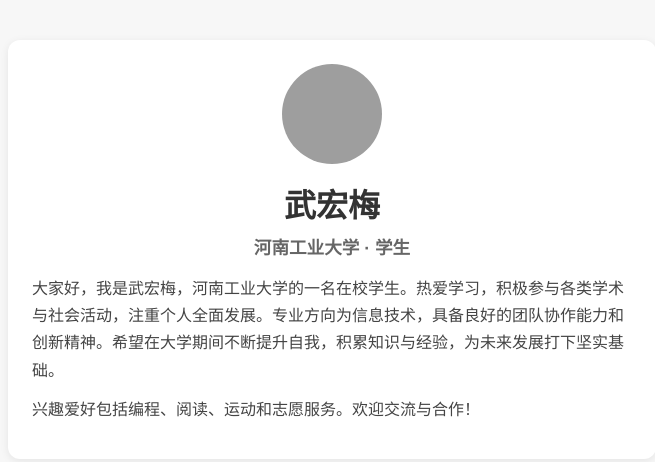
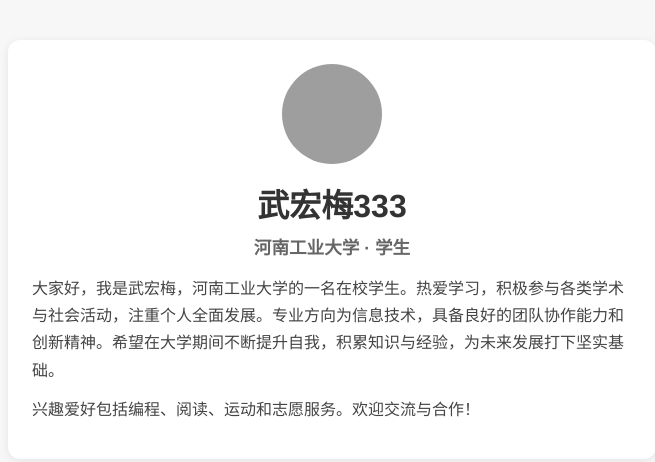
Before and after one commit to 2579114274/Wu, a plain HTML site: page index.html in a window 1280 px wide. Shown: the whole page, without its empty margins (308-963 px from the left). Drawn offline with Linux system fonts and the light colour scheme; grey boxes are pictures that could not be loaded.

Commit message:
测试提交 33

```diff
--- a/index.html
+++ b/index.html
@@ -71,7 +71,7 @@
 <body>
     <div class="profile-container">
         <img class="avatar" src="https://api.dicebear.com/7.x/personas/svg?seed=Wu" alt="武宏梅头像" />
-        <h1>武宏梅</h1>
+        <h1>武宏梅333</h1>
         <h2>河南工业大学 · 学生</h2>
         <div class="desc">
             大家好，我是武宏梅，河南工业大学的一名在校学生。热爱学习，积极参与各类学术与社会活动，注重个人全面发展。专业方向为信息技术，具备良好的团队协作能力和创新精神。希望在大学期间不断提升自我，积累知识与经验，为未来发展打下坚实基础。
```
